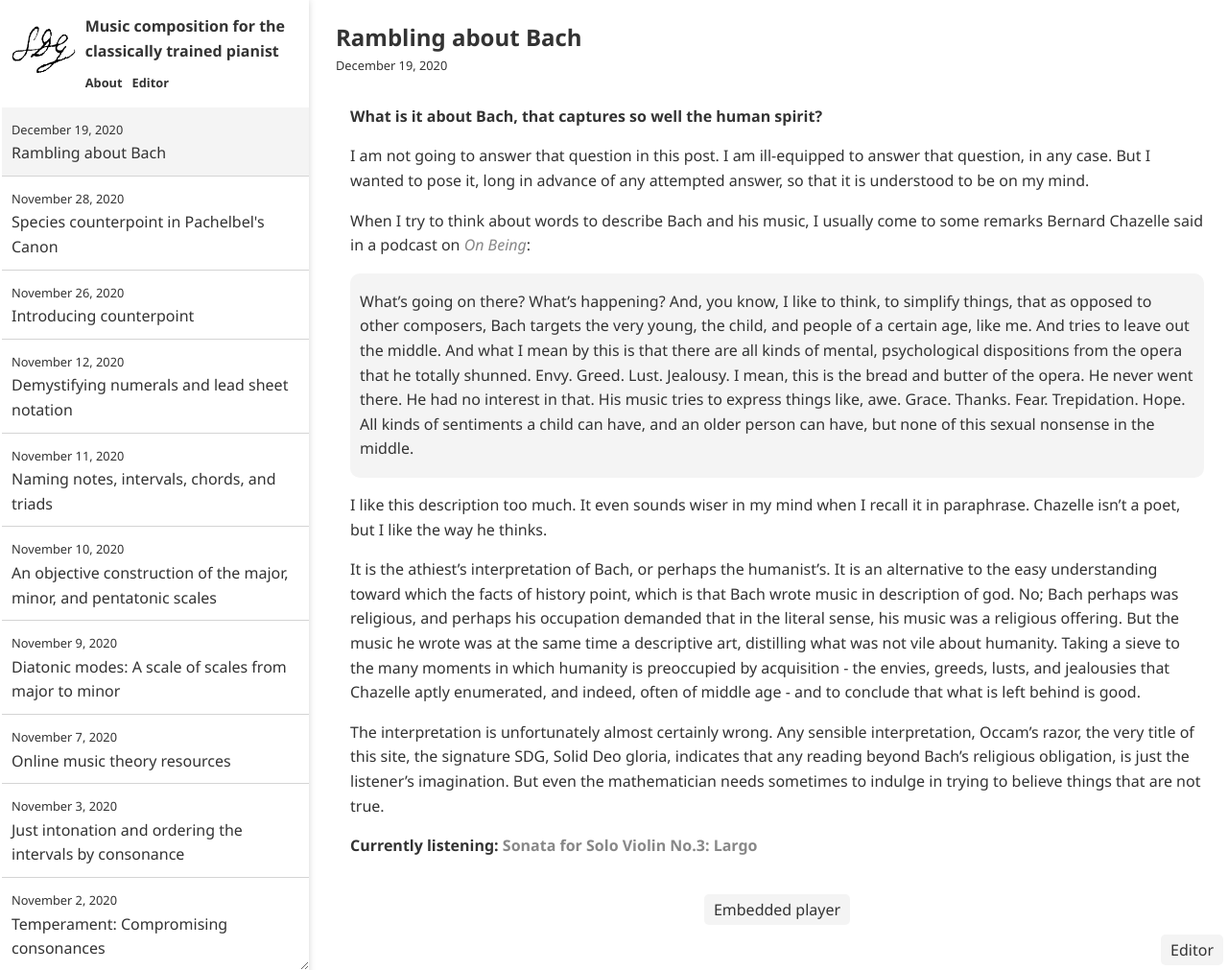
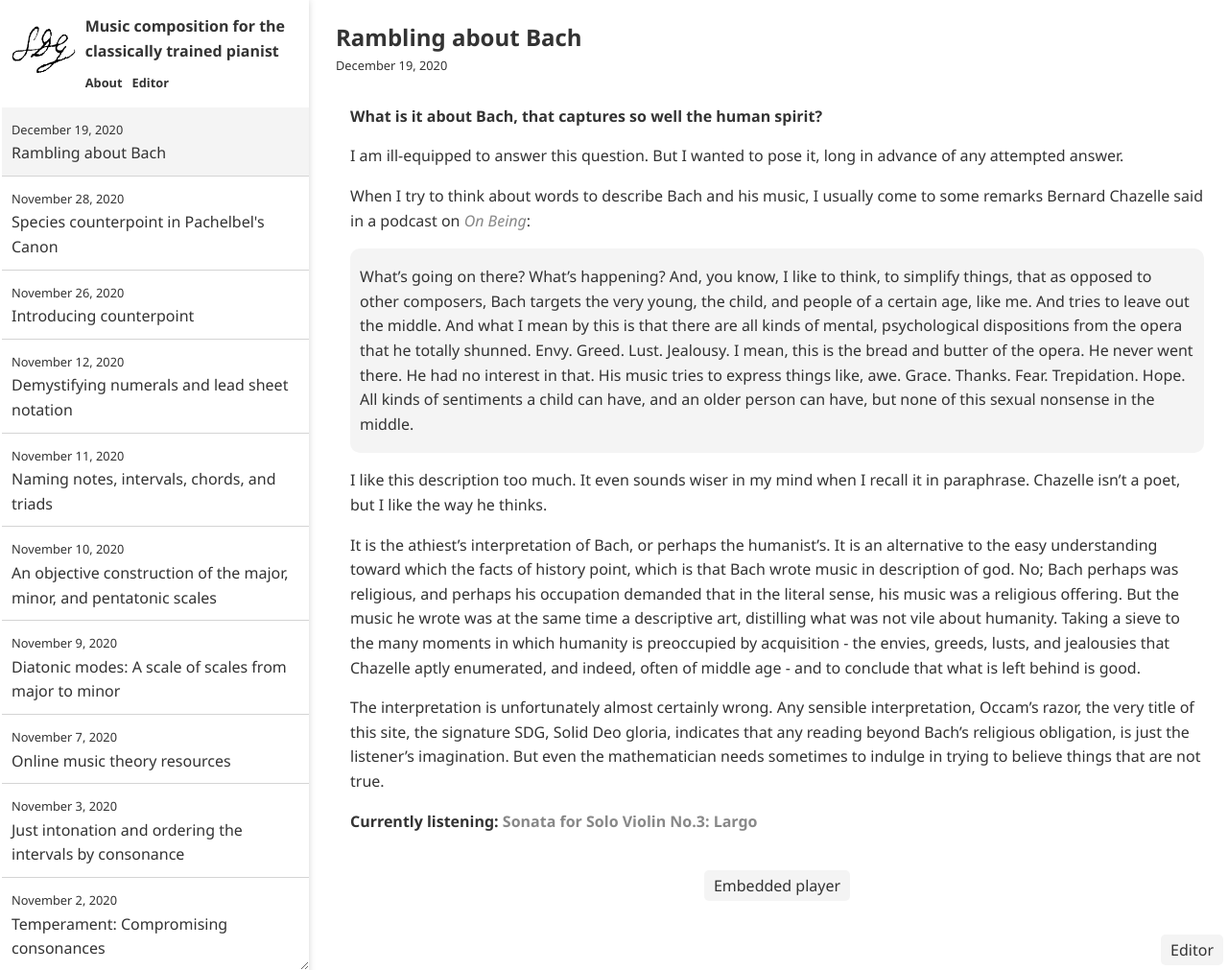
Before and after one commit to ansyblenetwork/sdg, a Jekyll site: the page built from _posts/2020-12-19-rambling-about-bach.md, in a window 1280 px wide and 1011 px high. Shown: the whole window at 96% size. Built offline with Jekyll 4.4.1, drawn with Linux system fonts in a browser that asks for light colours.

Commit message:
Update 2020-12-19-rambling-about-bach.md

```diff
--- a/_posts/2020-12-19-rambling-about-bach.md
+++ b/_posts/2020-12-19-rambling-about-bach.md
@@ -5,7 +5,7 @@ excerpt_separator: <!--excerpt-->
 
 #### What is it about Bach, that captures so well the human spirit?
 
-I am not going to answer that question in this post. I am ill-equipped to answer that question, in any case. But I wanted to pose it, long in advance of any attempted answer, so that it is understood to be on my mind.
+I am ill-equipped to answer this question. But I wanted to pose it, long in advance of any attempted answer.
 <!--excerpt-->
 
 When I try to think about words to describe Bach and his music, I usually come to some remarks Bernard Chazelle said in a podcast on [_On Being_](https://onbeing.org/programs/bernard-chazelle-discovering-the-cosmology-of-bach/#transcript):
```
